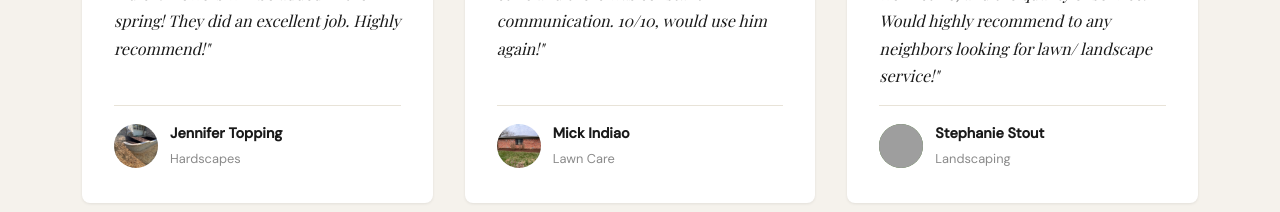
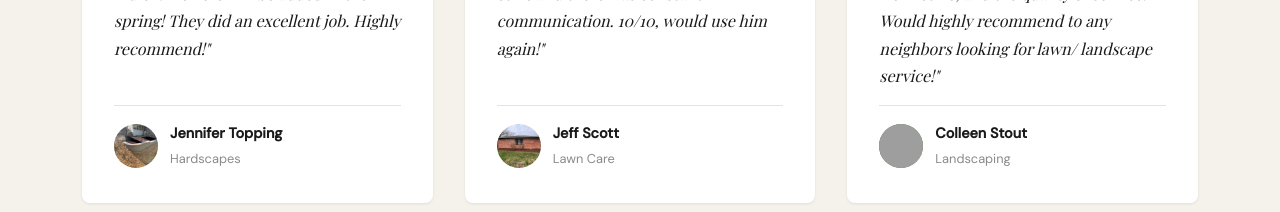
Before and after one commit to AP3HIM/parkers-lawn, a React (Vite) app: page / in a window 1280 px wide. Shown: the part 2980-3192 px from the top of the page. Built offline with nearby package versions, Linux system fonts and the light colour scheme; grey boxes are pictures that could not be loaded.

Commit message:
Changed reviews and removed images

```diff
--- a/src/components/TestimonialBlock.jsx
+++ b/src/components/TestimonialBlock.jsx
@@ -11,14 +11,14 @@ const testimonials = [
     image: '/images/image9.jpeg'
   },
   {
-    name: 'Mick Indiao',
+    name: 'Jeff Scott',
     text: 'I had Parker Stoldt out last year to replace my mulch beds and I can\'t recommend him enough! He does a quality job at a reasonable price. He also had a great crew with a great work ethic and there was constant communication. 10/10, would use him again!',
     rating: 5,
     service: 'Lawn Care',
     image: '/images/image3.jpeg'
   },
   {
-    name: 'Stephanie Stout',
+    name: 'Colleen Stout',
     text: "Thank you for the care you took to select a mulch that would be safe for our dog who enjoys napping in the landscape beds. I'm impressed with Parker's entrepreneurial spirit, strong work ethic, and the quality of service. Would highly recommend to any neighbors looking for lawn/ landscape service!",
     rating: 5,
     service: 'Landscaping',
--- a/src/data/services.js
+++ b/src/data/services.js
@@ -48,18 +48,9 @@ export const services = {
       { src: "/extraimg/image14.jpeg",  alt: "Rocks", caption: "Rocks" },
       { src: "/extraimg/image13.jpeg",  alt: "Rocks", caption: "Rocks" },
       { src: "/extraimg/image12.jpeg",  alt: "Rocks", caption: "Rocks" },
-      { src: "/extraimg/image11.jpeg",  alt: "Rocks", caption: "Rocks" },
-      { src: "/extraimg/image10.jpeg",  alt: "Rocks", caption: "Rocks" },
-      { src: "/extraimg/image9.jpeg",  alt: "Rocks", caption: "Rocks" },
-      { src: "/extraimg/image8.jpeg",  alt: "Rocks", caption: "Rocks" },
-      { src: "/extraimg/image7.jpeg",  alt: "Rocks", caption: "Rocks" },
       { src: "/extraimg/image6.jpeg",  alt: "Rocks", caption: "Rocks" },
-      { src: "/extraimg/image5.jpeg",  alt: "Rocks", caption: "Rocks" },
-      { src: "/extraimg/image4.jpeg",  alt: "Rocks", caption: "Rocks" },
-      { src: "/extraimg/image3.jpeg",  alt: "Rocks", caption: "Rocks" },
       { src: "/extraimg/image2.jpeg",  alt: "Rocks", caption: "Rocks" },
       { src: "/extraimg/image1.jpeg",  alt: "Rocks", caption: "Rocks" },
-      { src: "/extraimg/image0.jpeg",  alt: "Rocks", caption: "Rocks" },
       { src: "/extraimg5/image0.jpeg",  alt: "Flowers", caption: "Flowers against house" },
       { src: "/extraimg5/image1.jpeg",  alt: "Flowers", caption: "Flowers" },
       { src: "/extraimg5/image2.jpeg",  alt: "Flowers", caption: "Flowers" },
@@ -109,7 +100,7 @@ export const services = {
       "Beyond the basics. We handle snow removal, irrigation installs, commercial properties, and large-scale grading. If it is outside, we can handle it.",
     features: [
       "Snow Removal",
-      "Comemrcial and Residential Snow Removal",
+      "Commercial and Residential Snow Removal",
       "Irrigation Install",
       "Commercial Services",
       "Brush Clearing",
@@ -126,7 +117,6 @@ export const services = {
       { src: "/images/image36.jpeg",  alt: "Snow removal",  caption: "Snow removal" },
       { src: "/images/image21.jpeg", alt: "Foliage in front",  caption: "Foliage in front" },
       { src: "/images/image22.jpeg", alt: "Extra foliage",    caption: "Extra foliage" },
-      { src: "/images/image23.jpeg", alt: "Mulching and soil",    caption: "Mulching and soil" },
     ]
   }
 }
```
